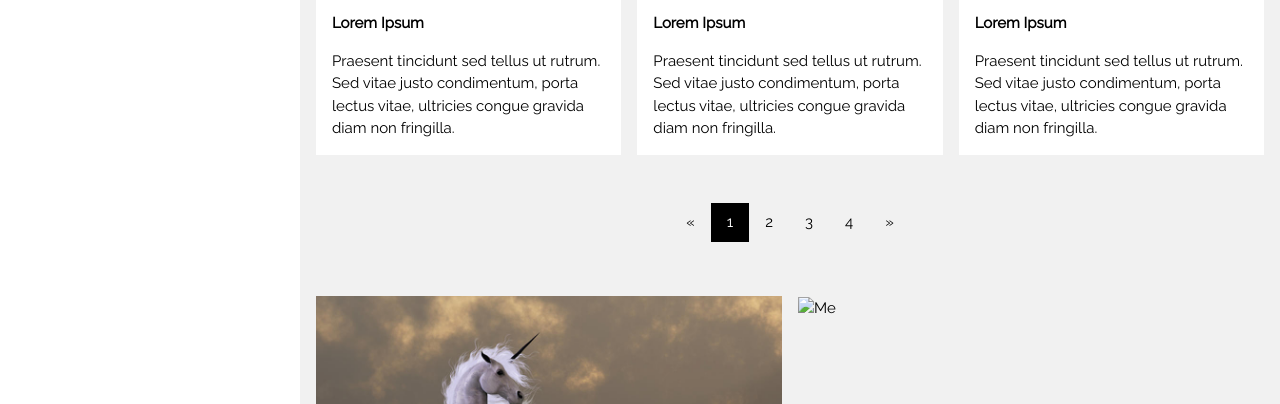
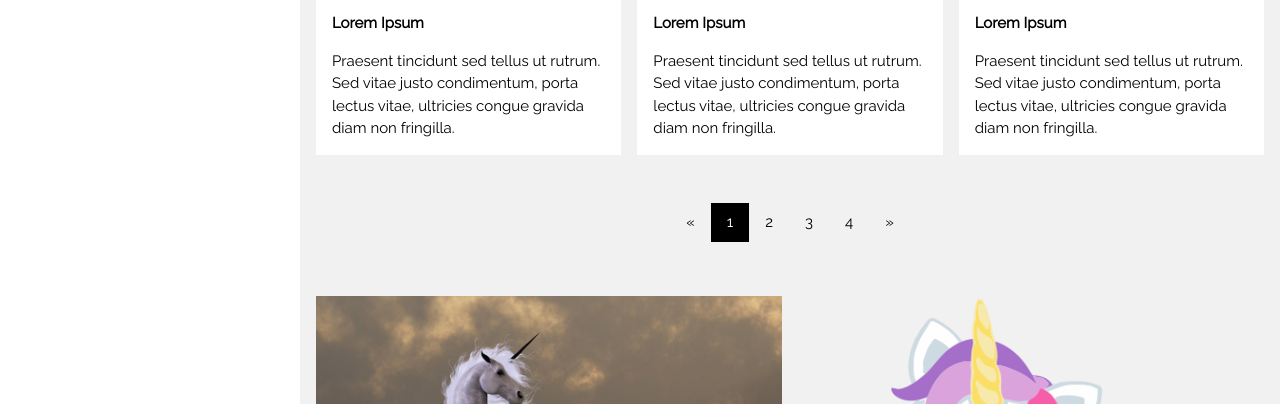
Before and after one commit to jurassicpark/jurassicpark.github.io, a plain HTML site: page index.html in a window 1280 px wide. Shown: the part 396-800 px from the top of the page. Drawn offline with nearby package versions, Linux system fonts and the light colour scheme.

Commit message:
Update index.html

```diff
--- a/index.html
+++ b/index.html
@@ -123,7 +123,7 @@ body,h1,h2,h3,h4,h5,h6 {font-family: "Raleway", sans-serif}
       <img src="Unicorn-2788522160.jpeg" alt="Me" style="width:100%">
     </div>
     <div class="w3-col m6">
-      <img src="/w3images/me2.jpg" alt="Me" style="width:100%">
+      <img src="rainbow_unicorn-130027525.png" alt="Me" style="width:100%">
     </div>
   </div>
 
```
